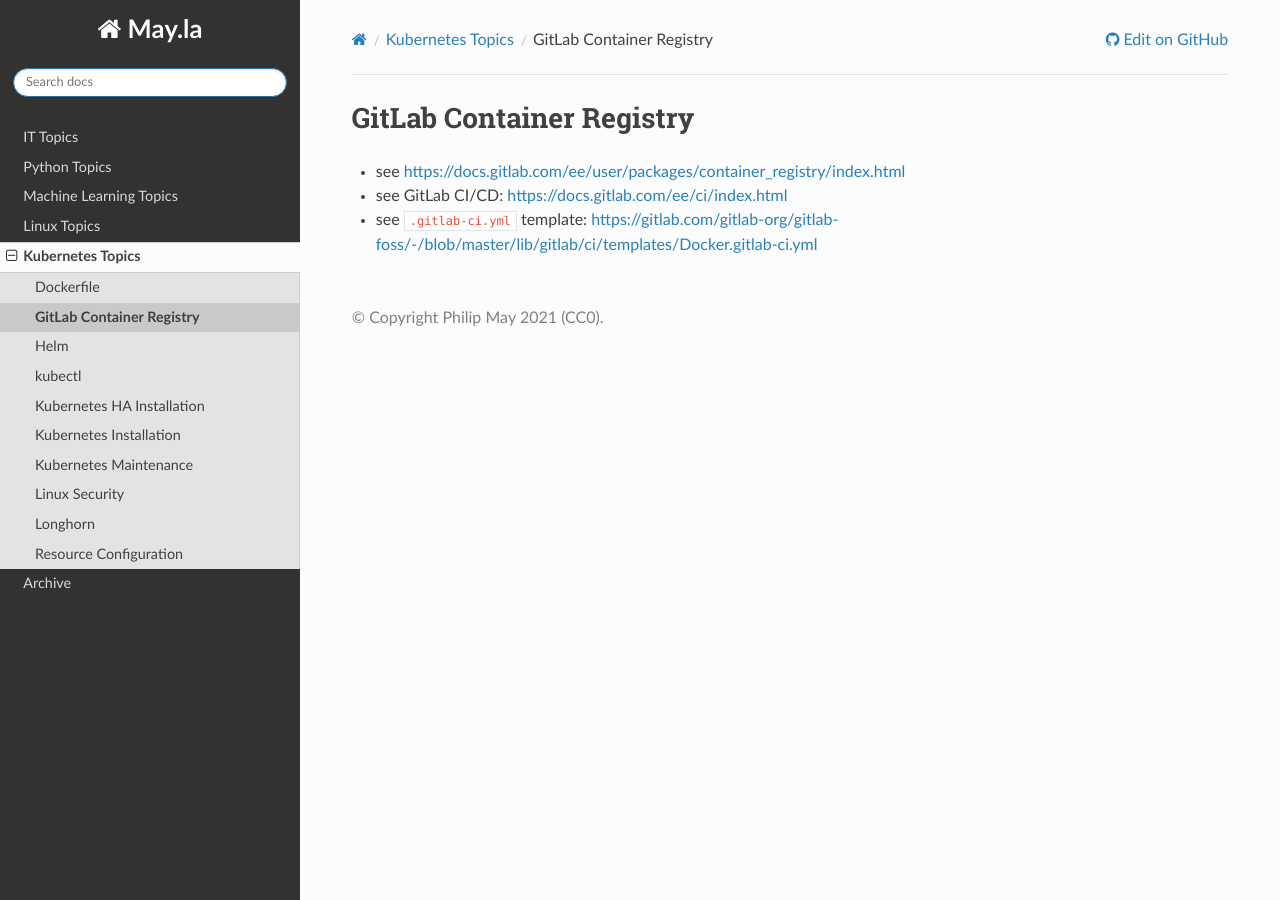
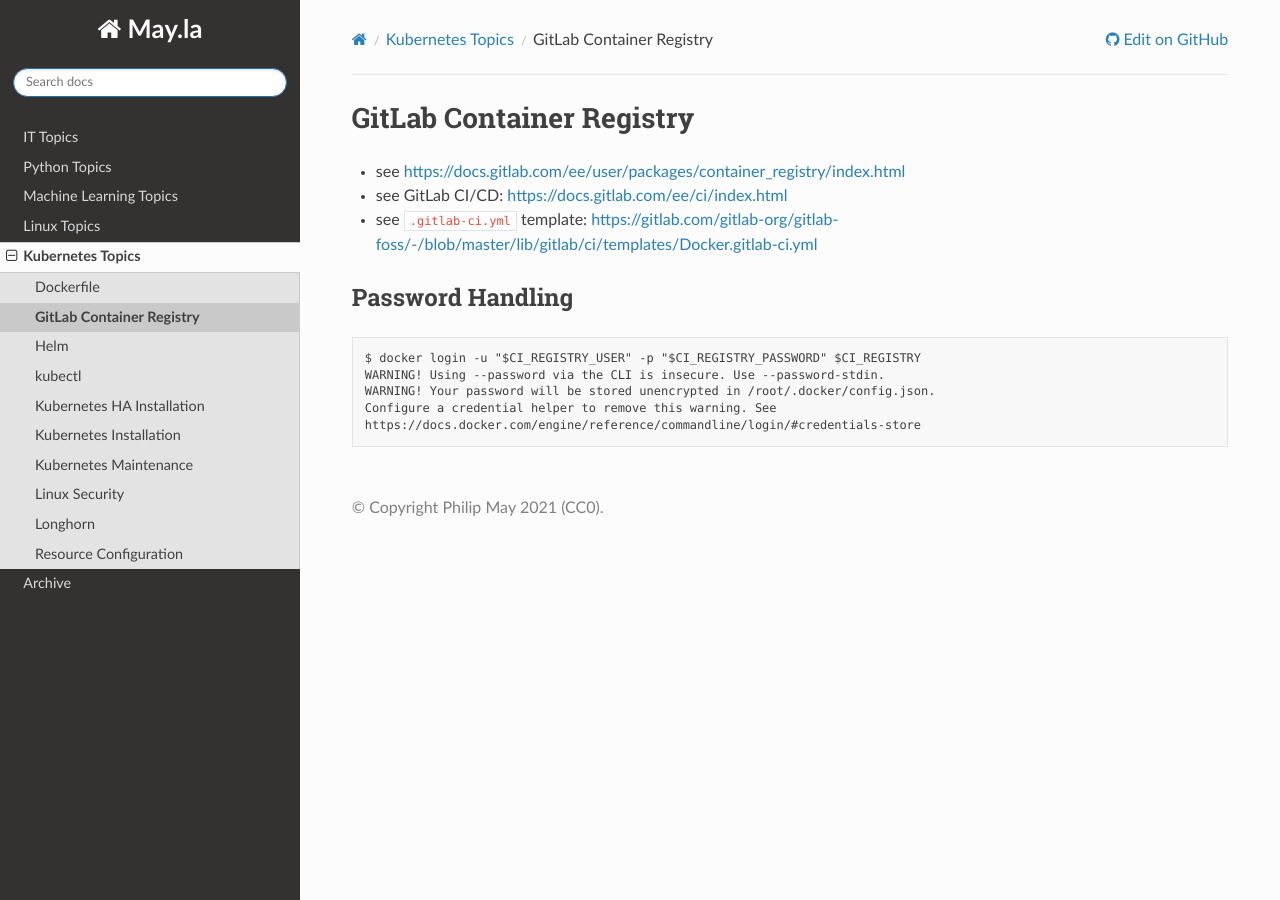
Before and after one commit to PhilipMay/May.la, a Sphinx documentation site: the page built from source/k8s/gitlab-container-registry.md, in a window 1280 px wide. Built offline with Sphinx 7.4.7 and the Read the Docs theme 2.0.0, drawn with Linux system fonts in a browser that asks for light colours.

Commit message:
Update gitlab-container-registry.md

````diff
--- a/source/k8s/gitlab-container-registry.md
+++ b/source/k8s/gitlab-container-registry.md
@@ -2,3 +2,12 @@
 - see https://docs.gitlab.com/ee/user/packages/container_registry/index.html
 - see GitLab CI/CD: https://docs.gitlab.com/ee/ci/index.html
 - see `.gitlab-ci.yml` template: https://gitlab.com/gitlab-org/gitlab-foss/-/blob/master/lib/gitlab/ci/templates/Docker.gitlab-ci.yml
+
+## Password Handling
+```text
+$ docker login -u "$CI_REGISTRY_USER" -p "$CI_REGISTRY_PASSWORD" $CI_REGISTRY
+WARNING! Using --password via the CLI is insecure. Use --password-stdin.
+WARNING! Your password will be stored unencrypted in /root/.docker/config.json.
+Configure a credential helper to remove this warning. See
+https://docs.docker.com/engine/reference/commandline/login/#credentials-store
+```
````
